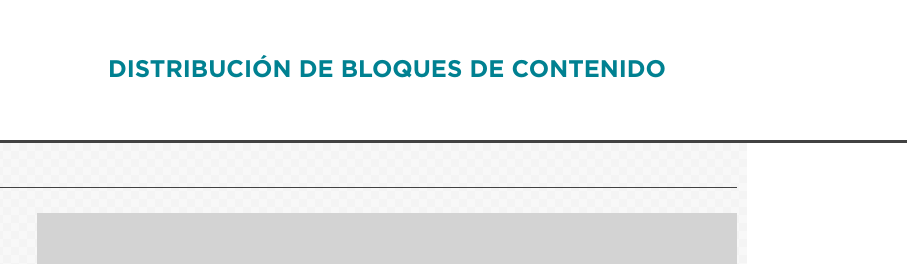
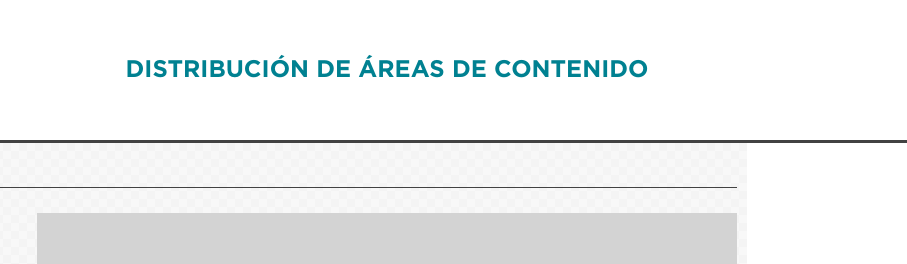
Before and after one commit to FabVillegas/newSalamanca, a website: page app/index.html at #/herramienta in a window 1280 px wide. Shown: the top 264 px of the page, 373-1280 px from the left. Drawn offline with Linux system fonts and the light colour scheme.

Commit message:
Modificacion titulo y meta

```diff
--- a/app/index.html
+++ b/app/index.html
@@ -4,7 +4,7 @@
 		<meta charset="UTF-8">
 		<meta name="viewport" content="width=device-width, initial-scale=1">
 		<meta http-equiv="Content-type" content="text/html; charset=UTF-8">
-		<title>Uso del espacio</title>
+		<title>Distribución de áreas</title>
 		<link rel="shortcut icon" href="./images/favicon.ico">
 		<!-- STYLES-->
 	  <link rel="stylesheet" type="text/css" href="css/style.css">
--- a/app/views/herramienta-template.html
+++ b/app/views/herramienta-template.html
@@ -15,7 +15,7 @@
       <img id="logo" src="images/usarialogo.png" />
     </div>
     <div class="twelve columns">
-      <h1 id="title" ng-click="openit()">Distribución de bloques de contenido</h1>
+      <h1 id="title" ng-click="openit()">Distribución de áreas de contenido</h1>
     </div>
   </header>
 
```
